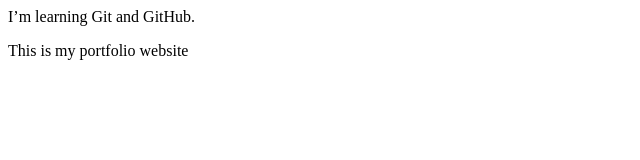
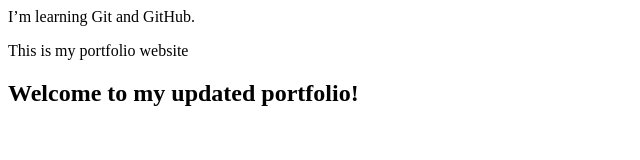
Before and after one commit to Fatima-khadim/my-portfolio, a plain HTML site: page my-portfolio/index.html in a window 1280 px wide. Shown: the whole page, without its empty margins (0-640 px from the left). Drawn offline with Linux system fonts and the light colour scheme.

Commit message:
Updated heading in test branch

```diff
--- a/my-portfolio/index.html
+++ b/my-portfolio/index.html
@@ -1,2 +1,3 @@
 <p>I’m learning Git and GitHub.</p>
 <p>This is my portfolio website</p>
+<h2>Welcome to my updated portfolio!</h2>
```
